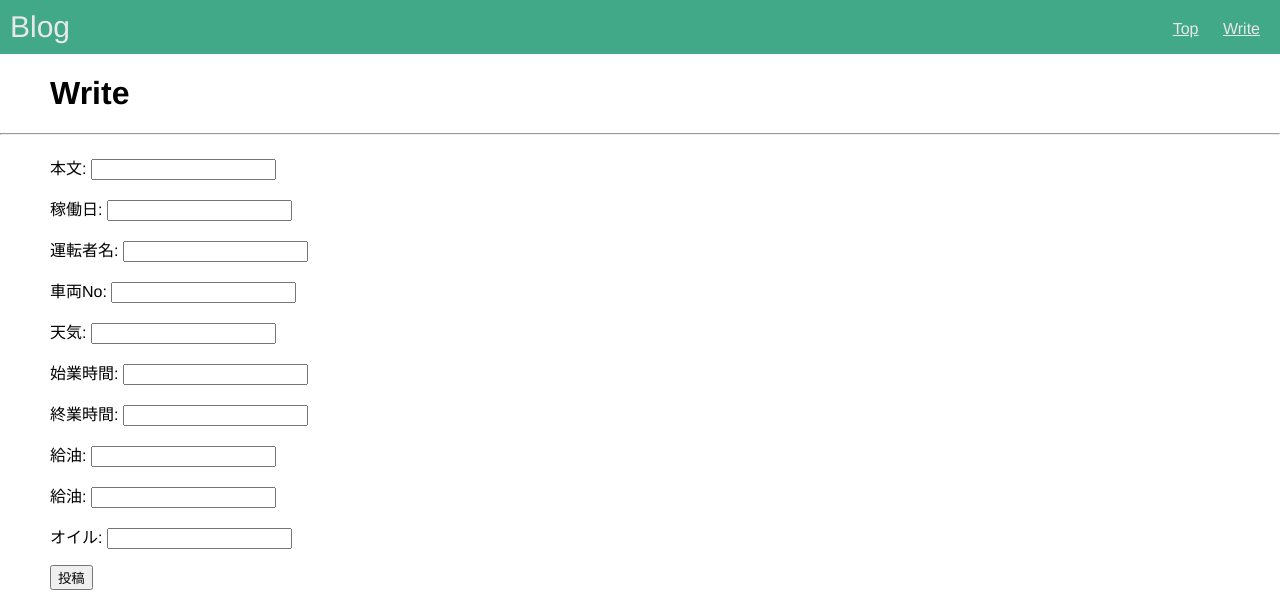
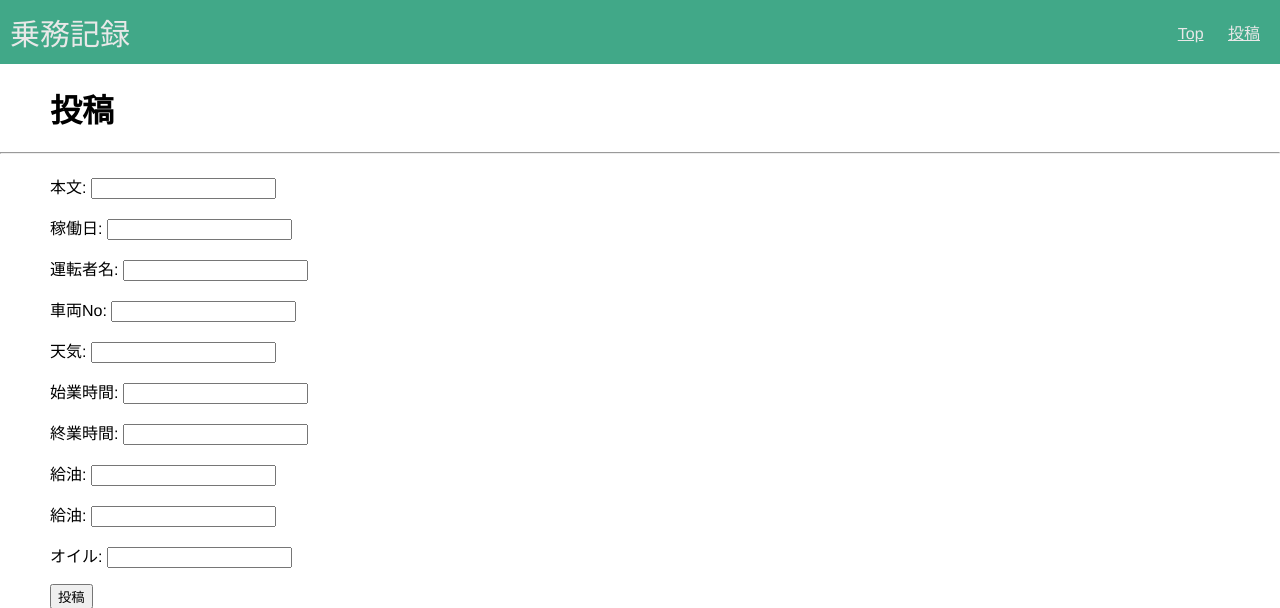
Before and after one commit to bob-g12/daily_report, a Django app: page /write/ in a window 1280 px wide. Shown: the top 608 px of the page. Run offline with Django 4.2, Linux system fonts and the light colour scheme.

Commit message:
日本語表記に変更

```diff
--- a/daily_report/templates/daily_report/base.html
+++ b/daily_report/templates/daily_report/base.html
@@ -9,10 +9,10 @@
 </head>
 <body>
 <nav>
-    <p class="site-name">Blog</p>
+    <p class="site-name">乗務記録</p>
     <ul>
         <li><a href="{% url 'index' %}">Top</a></li>
-        <li><a href="{% url 'write' %}">Write</a></li>
+        <li><a href="{% url 'write' %}">投稿</a></li>
     </ul>
 </nav>
 
--- a/daily_report/templates/daily_report/write.html
+++ b/daily_report/templates/daily_report/write.html
@@ -1,7 +1,7 @@
 {% extends "daily_report/base.html" %}
 
-{% block page_title %}Write{% endblock %}
-{% block title %}Write{% endblock %}
+{% block page_title %}投稿{% endblock %}
+{% block title %}投稿{% endblock %}
 
 {% block content %}
     <form method="post" action="{% url 'write' %}">
```
